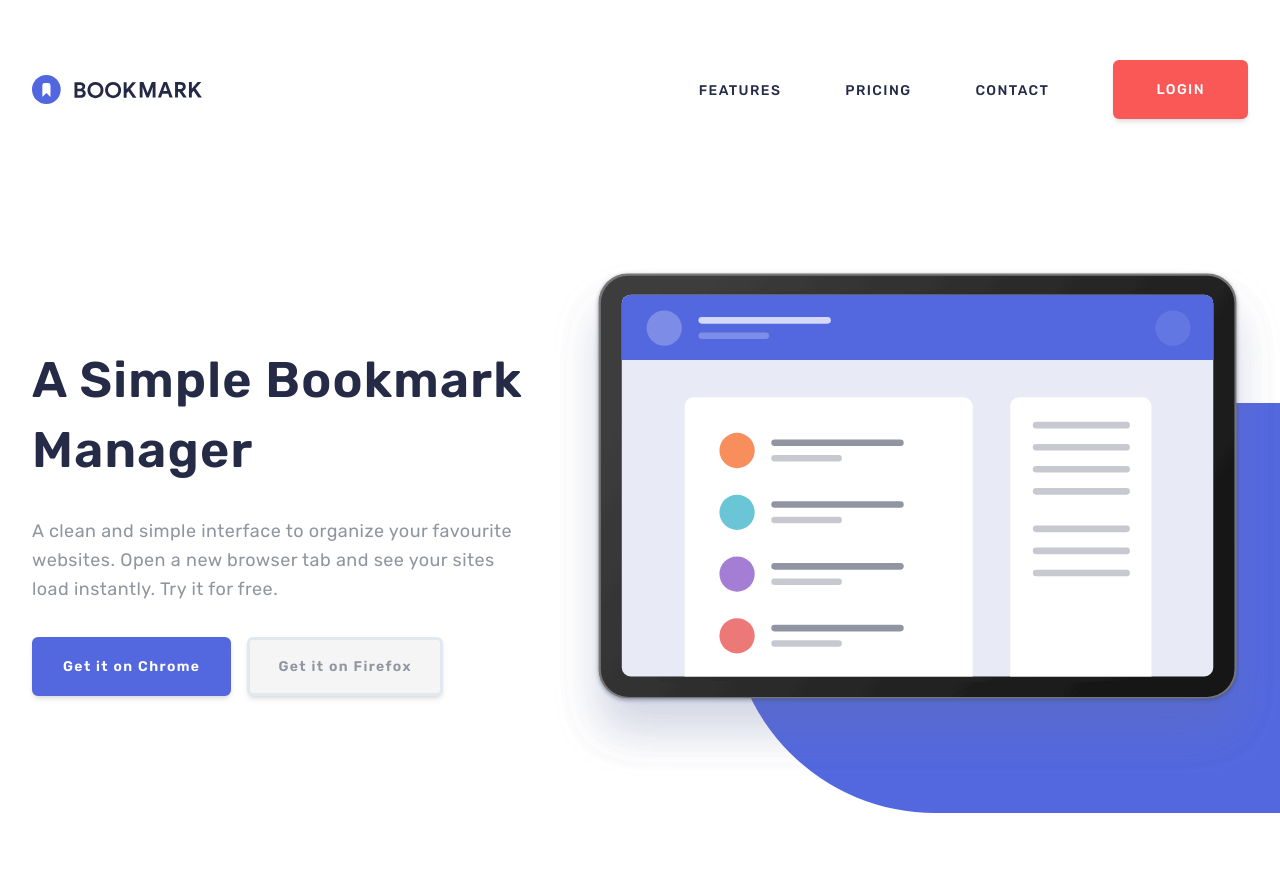
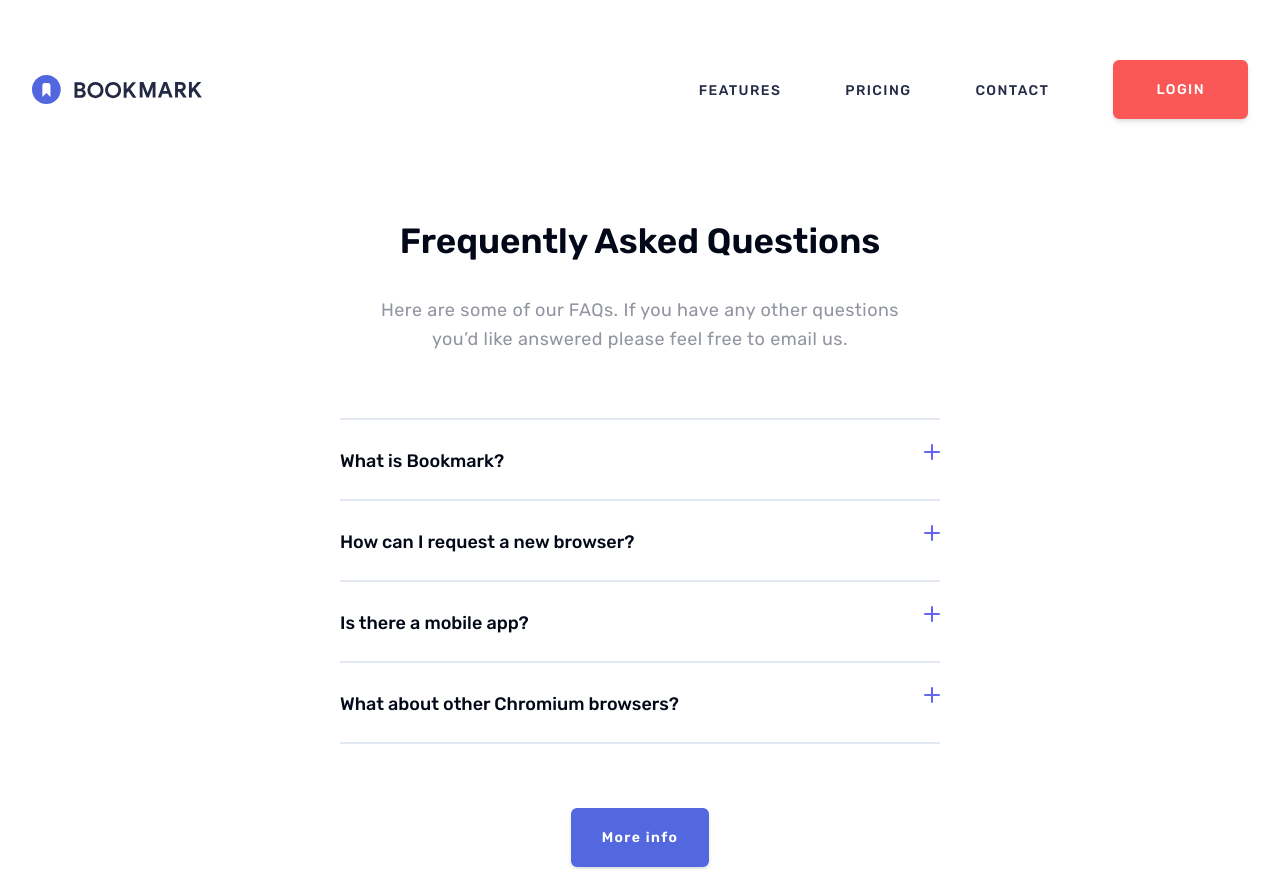
Before and after one commit to ramirezandradesara/bookmark-landing-page, a Next.js app: page / in a window 1280 px wide. Shown: the top 869 px of the page. Built offline with nearby package versions, Linux system fonts and the light colour scheme.

Commit message:
add faq section

```diff
--- a/app/(home)/page.tsx
+++ b/app/(home)/page.tsx
@@ -2,13 +2,15 @@ import HeroSection from "@/app/sections/hero-section";
 import FeaturesSection from "@/app/sections/feature-section";
 import React from "react";
 import ExtensionSection from "../sections/extension-section";
+import FaqSection from "../sections/faq-section";
 
 const Home = () => {
   return (
     <>
-      <HeroSection />
+      {/* <HeroSection />
       <FeaturesSection />
-      <ExtensionSection />
+      <ExtensionSection /> */}
+      <FaqSection />
     </>
   );
 };
--- /dev/null
+++ b/app/sections/faq-section.tsx
@@ -0,0 +1,20 @@
+import Faq from "@/components/faq";
+import { Button } from "@/components/ui/button";
+
+const FaqSection = () => {
+  return (
+    <section className="max-w-screen-lg w-full mx-auto flex items-center flex-col pb-40 mt-24 px-8">
+      <h2 className="text-h2 font-semibold text-center">
+        Frequently Asked Questions
+      </h2>
+      <p className="text-gray text-lg tracking-wide max-w-[565px] leading-relaxed text-center mt-7 mb-16">
+        Here are some of our FAQs. If you have any other questions you’d like
+        answered please feel free to email us.
+      </p>
+      <Faq />
+      <Button variant={"secondary"}>More info</Button>
+    </section>
+  );
+};
+
+export default FaqSection;
--- /dev/null
+++ b/components/accordion.tsx
@@ -0,0 +1,69 @@
+"use client";
+import React, { useState } from "react";
+const Accordion = ({
+  question,
+  answer,
+}: {
+  question: string;
+  answer: string;
+}) => {
+  const [accordionOpen, setAccordionOpen] = useState(false);
+  return (
+    <div
+      className={`py-2 border-b-2 border-grey ${
+        !accordionOpen ? "pb-6" : "pb-8"
+      }`}
+    >
+      <button
+        onClick={() => setAccordionOpen(!accordionOpen)}
+        className="flex justify-between w-full items-center"
+      >
+        <p
+          className={`text-accordionTitle font-medium text-left transition-all duration-300 ease-in-out mt-5 ${
+            !accordionOpen ? "mb-0" : "mb-5"
+          }`}
+        >
+          {question}
+        </p>
+        <svg
+          className="fill-indigo-500 shrink-0 ml-6"
+          width="16"
+          height="16"
+          xmlns="http://www.w3.org/2000/svg"
+        >
+          <rect
+            y="7"
+            width="16"
+            height="2"
+            rx="1"
+            className={`transform origin-center transition duration-200 ease-out ${
+              accordionOpen && "!rotate-180"
+            }`}
+          />
+          <rect
+            y="7"
+            width="16"
+            height="2"
+            rx="1"
+            className={`transform origin-center rotate-90 transition duration-200 ease-out ${
+              accordionOpen && "!rotate-180"
+            }`}
+          />
+        </svg>
+      </button>
+      <div
+        className={`grid overflow-hidden transition-all duration-300 ease-in-out text-slate-600 text-sm ${
+          accordionOpen
+            ? "grid-rows-[1fr] opacity-100"
+            : "grid-rows-[0fr] opacity-0"
+        }`}
+      >
+        <div className="overflow-hidden text-accordionText leading-7">
+          {answer}
+        </div>
+      </div>
+    </div>
+  );
+};
+
+export default Accordion;
--- a/components/extension-card.tsx
+++ b/components/extension-card.tsx
@@ -5,7 +5,7 @@ import { Button } from "./ui/button";
 const ExtensionCard = ({ extension }: { extension: Extension }) => {
   const { title, minimumVersion, imgSrc } = extension;
   return (
-    <div className="shadow-lg flex flex-col items-center justify-between flex-1 w-full rounded-md">
+    <div className="shadow-lg flex flex-col items-center justify-between flex-1 w-full rounded-2xl">
       <Image
         src={imgSrc}
         alt={"browser logo"}
--- /dev/null
+++ b/components/faq.tsx
@@ -0,0 +1,16 @@
+import React from "react";
+import Accordion from "./accordion";
+import { FAQ } from "@/data/faq";
+
+const Faq = () => {
+  return (
+    <div className="max-w-[600px] mb-16">
+      <div className="border-b-2 border-grey" />
+      {FAQ.map(({ question, answer }, index) => (
+        <Accordion question={question} answer={answer} key={index} />
+      ))}
+    </div>
+  );
+};
+
+export default Faq;
--- /dev/null
+++ b/data/faq.ts
@@ -0,0 +1,22 @@
+export const FAQ = [
+  {
+    question: " What is Bookmark?",
+    answer:
+      "Lorem ipsum dolor sit amet, consectetur adipiscing elit. Fusce tincidunt justo eget ultricies fringilla. Phasellus blandit ipsum quis quam ornare mattis.",
+  },
+  {
+    question: "How can I request a new browser?",
+    answer:
+      "Vivamus luctus eros aliquet convallis ultricies. Mauris augue massa, ultricies non ligula. Suspendisse imperdiet Vivamus luctus eros aliquet convallis ultricies. Mauris augue massa, ultricies non ligula. Suspendisse imperdie tVivamus luctus eros aliquet convallis ultricies. Mauris augue massa, ultricies non ligula. Suspendisse imperdiet",
+  },
+  {
+    question: "Is there a mobile app?",
+    answer:
+      "Sed consectetur quam id neque fermentum accumsan. Praesent luctus vestibulum dolor, ut condimentum urna vulputate eget. Cras in ligula quis est pharetra mattis sit amet pharetra purus. Sed sollicitudin ex et ultricies bibendum.",
+  },
+  {
+    question: " What about other Chromium browsers?",
+    answer:
+      "Integer condimentum ipsum id imperdiet finibus. Vivamus in placerat mi, at euismod dui. Aliquam vitae neque eget nisl gravida pellentesque non ut velit.",
+  },
+];
--- a/tailwind.config.ts
+++ b/tailwind.config.ts
@@ -23,6 +23,8 @@ const config = {
         h2: "35px",
         h3: "30px",
         h4: "25px",
+        accordionTitle: "18px",
+        accordionText: "16px"
       },
       colors: {
         gray: "hsl(229, 8%, 60%)",
```
